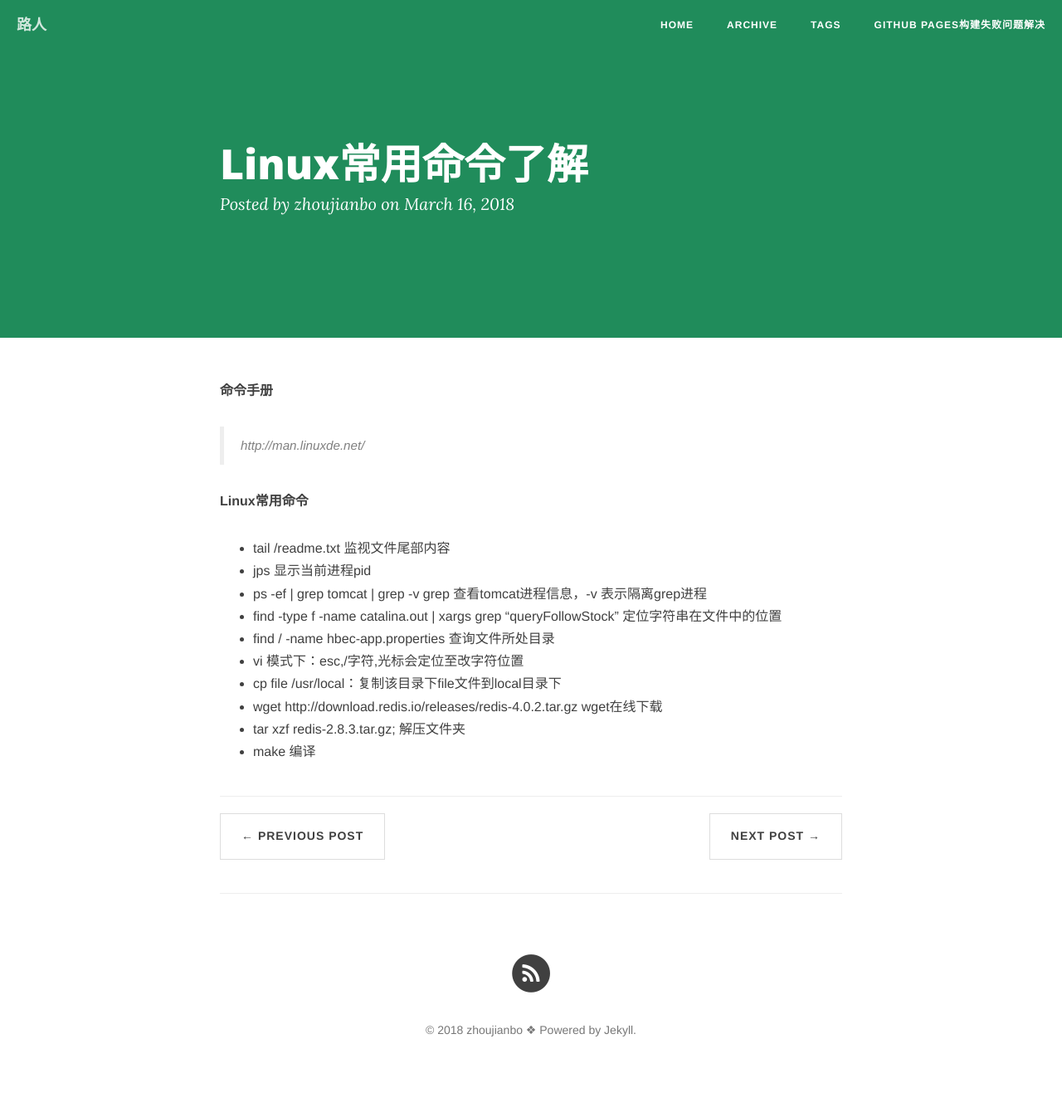
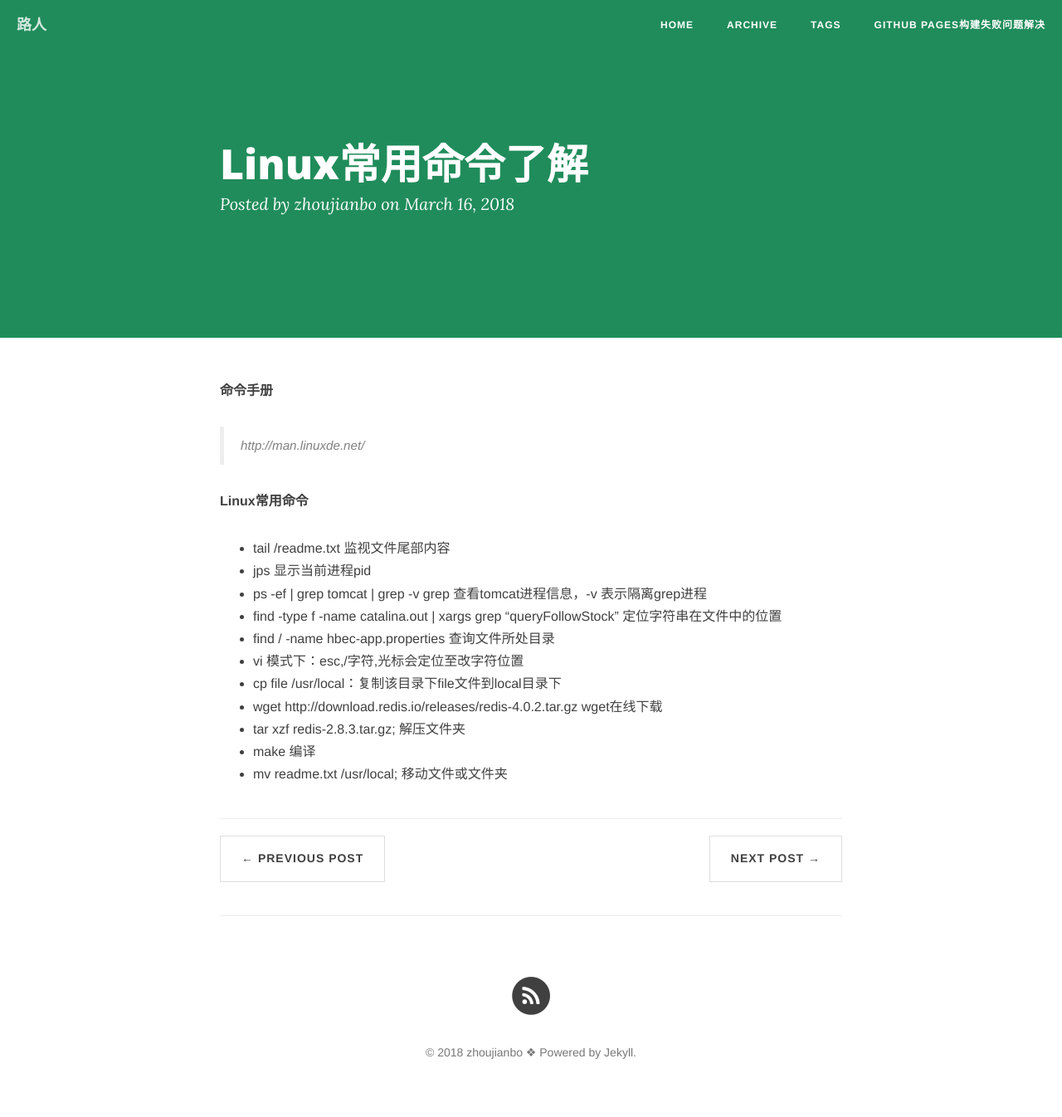
Before and after one commit to ZhouJianBoPro/ZhouJianBoPro.github.io, a Jekyll site: the page built from _posts/2018-03-16-linux.md, in a window 1280 px wide. Shown: the whole page at 83% size. Built offline with Jekyll 4.4.1, drawn with Linux system fonts in a browser that asks for light colours; nearby versions of some CDN libraries; comment, search, counter and statistics services are not loaded; before the commit the page ends 1319 px from its top, so only the background shows below that.

Commit message:
defalut commit；

```diff
--- a/_posts/2018-03-16-linux.md
+++ b/_posts/2018-03-16-linux.md
@@ -21,3 +21,4 @@ description: Linux常用命令了解。
 - wget http://download.redis.io/releases/redis-4.0.2.tar.gz  wget在线下载
 - tar xzf redis-2.8.3.tar.gz; 解压文件夹
 - make   编译
+- mv readme.txt /usr/local; 移动文件或文件夹
```
